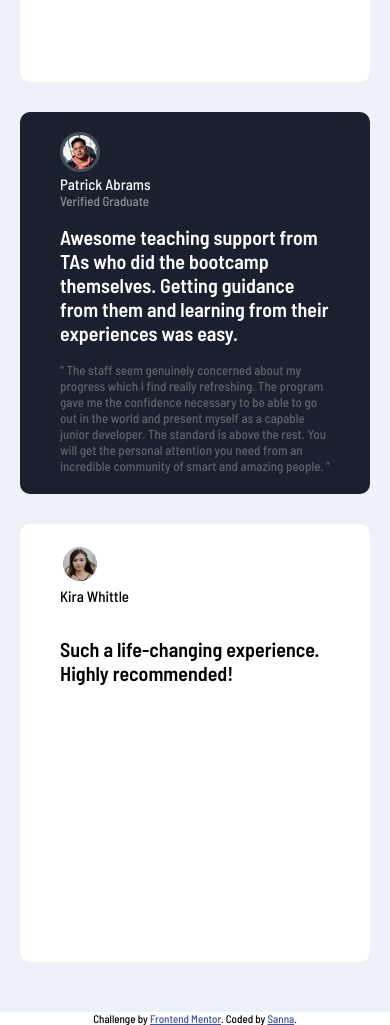
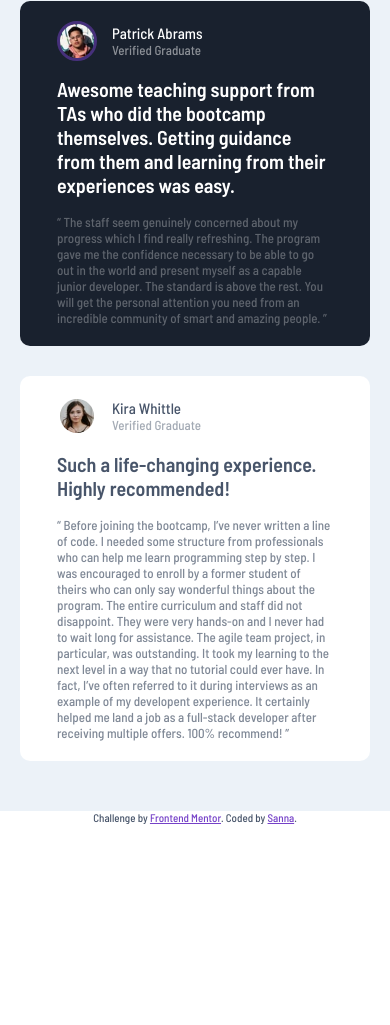
Before and after one commit to sannasinne/testimonials-grid-section, a plain HTML site: page index.html in a window 390 px wide. Shown: the part 921-1946 px from the top of the page. After the commit the page ends 1745 px from the top, so only its background shows below. Drawn offline with Linux system fonts and the light colour scheme.

Commit message:
Mobile styles finalized

```diff
--- a/css/style.css
+++ b/css/style.css
@@ -31,9 +31,15 @@ section {
 /* Card styles */
 
 .card {
-  padding: 20px 40px 20px;
+  padding: 20px 37px 20px;
   margin-bottom: 30px;
   border-radius: 10px;
+}
+
+.card-header {
+  display: flex;
+  flex-direction: row;
+  align-items: center;
 }
 
 .card h2 {
@@ -52,10 +58,18 @@ section {
   margin: 0;
 }
 
+.card-name {
+  padding-left: 15px;
+}
+
 .card img {
   border-radius: 50%;
   border: 3px solid hsla(0, 0%, 100%, 0.2);
   width: 40px;
+}
+
+.card-patrick img {
+  border: 3px solid hsla(263, 55%, 52%, 0.5);
 }
 
 .card-daniel {
@@ -73,6 +87,7 @@ section {
 
 .card-jeanette,
 .card-kira {
+  color: var(--very-dark-grayish-blue);
   background: var(--white);
 }
 
@@ -81,15 +96,34 @@ section {
   background: var(--very-dark-blackish-blue);
 }
 
-.card .status {
+.card-daniel .status,
+.card-jonathan .status,
+.card-patrick, .status {
   color: hsla(0, 0%, 100%, 0.5);
 }
 
-.card .quotation {
+.card-daniel .quotation,
+.card-jonathan .quotation,
+.card-patrick .quotation {
   color: hsla(0, 0%, 100%, 0.3);
 }
 
+.card-patrick .name,
+.card-patrick h2 {
+  color: var(--white);
+}
 
+.card-jeanette .status,
+.card-kira .status {
+  color: hsla(217, 19%, 35%, 0.5);
+}
+
+.card-jeanette .quotation,
+.card-kira .quotation {
+  color: hsla(217, 19%, 35%, 0.7);
+}
+
+/* Desktop styles */
 
 
 
@@ -98,7 +132,8 @@ section {
 .attribution {
   font-size: 11px;
   text-align: center;
+  color: var(--very-dark-grayish-blue);
 }
 .attribution a {
-  color: hsl(228, 45%, 44%);
+  color: var(--moderate-violet);
 }
```
